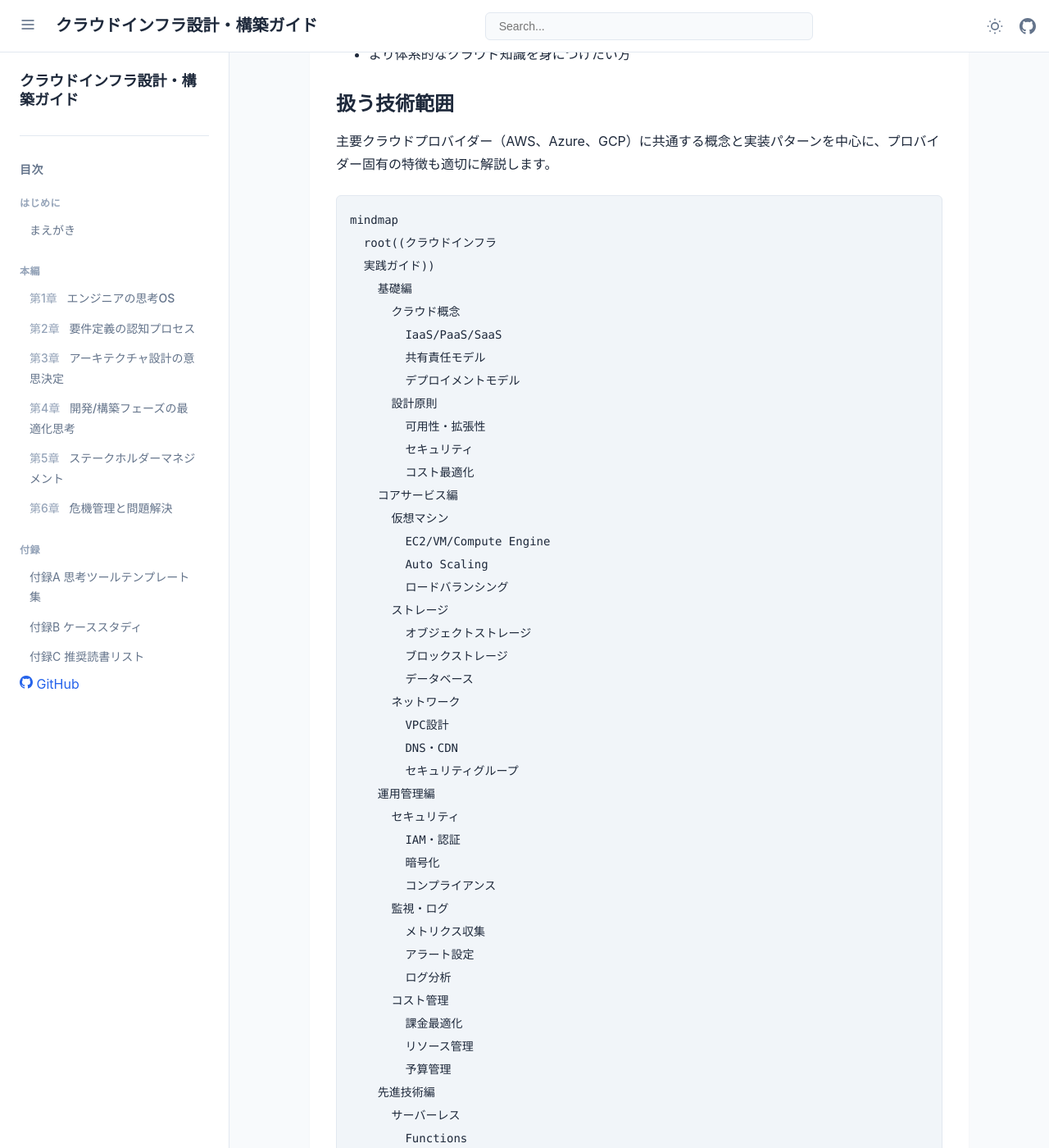
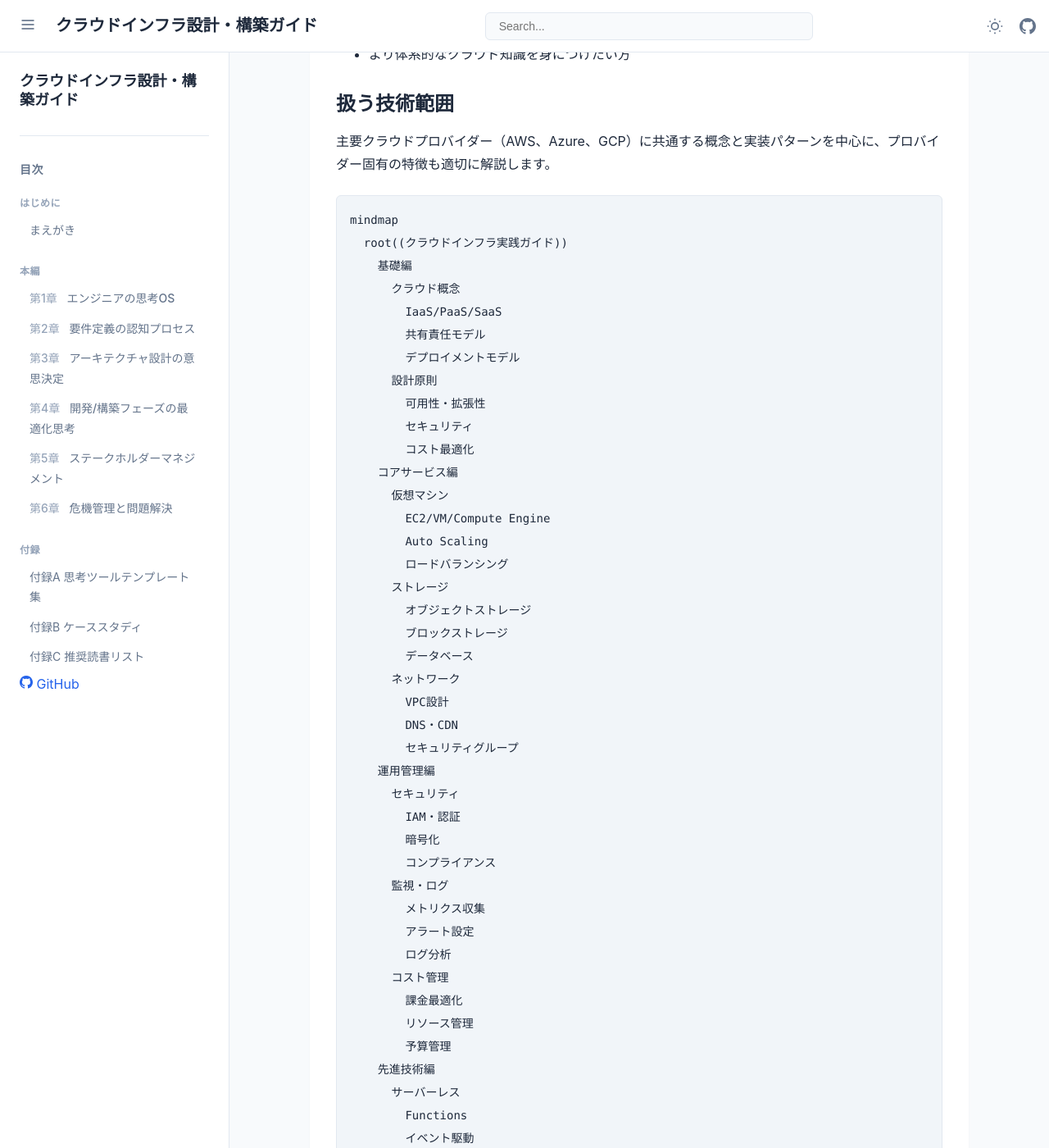
Before and after one commit to itdojp/cloud-infra-book, a Jekyll site: the page built from src/introduction/index.md, in a window 1280 px wide and 1400 px high, scrolled down 832 px. Shown: the whole window at 82% size. Built offline with Jekyll 4.4.1, drawn with Linux system fonts in a browser that asks for light colours; some of the changed text lies outside the part shown.

Commit message:
Update src/introduction/index.md
Co-authored-by: Copilot <175728472+Copilot@users.noreply.github.com>

````diff
--- a/src/introduction/index.md
+++ b/src/introduction/index.md
@@ -33,8 +33,7 @@ introduction: true
 
 ```mermaid
 mindmap
-  root((クラウドインフラ
-  実践ガイド))
+  root((クラウドインフラ実践ガイド))
     基礎編
       クラウド概念
         IaaS/PaaS/SaaS
````
